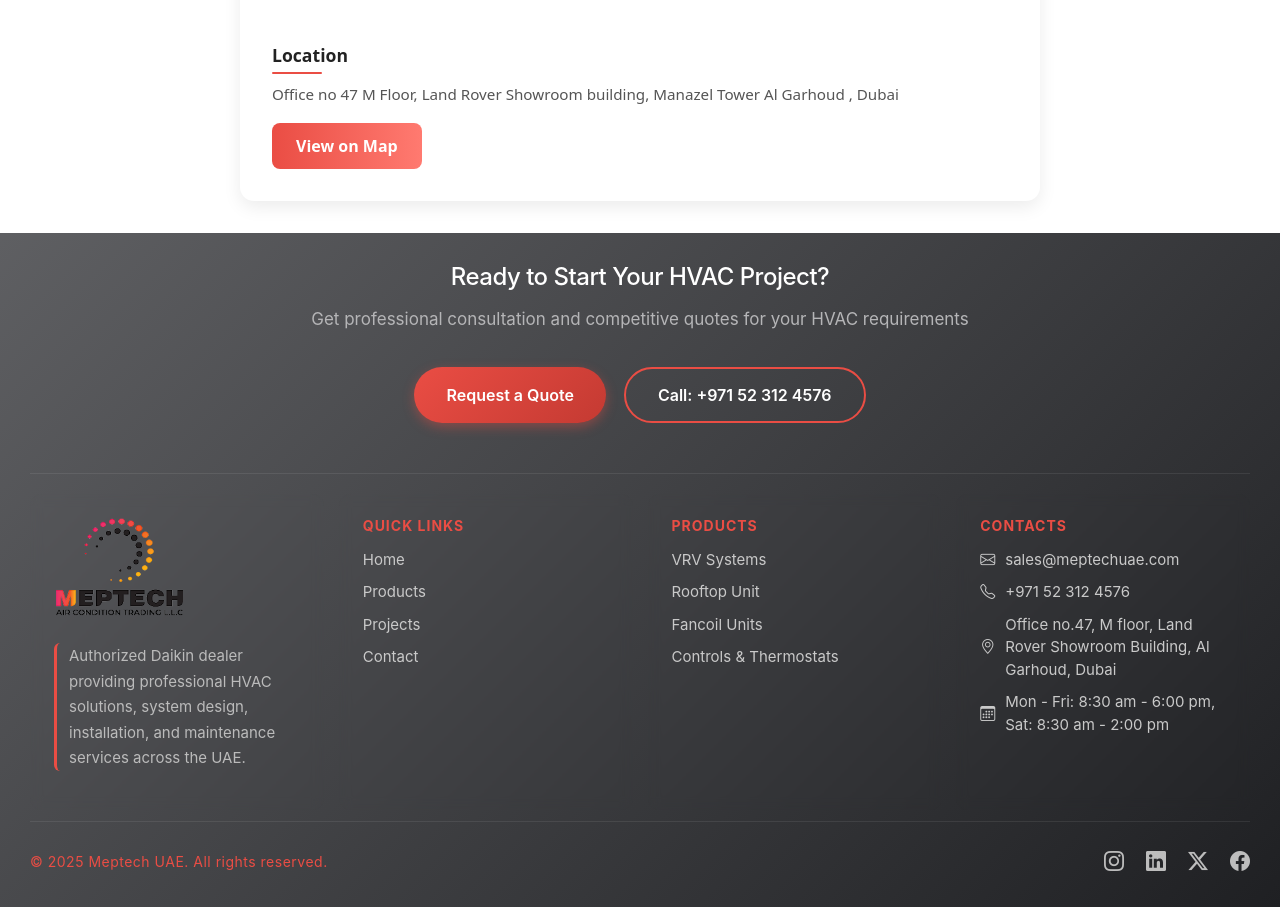
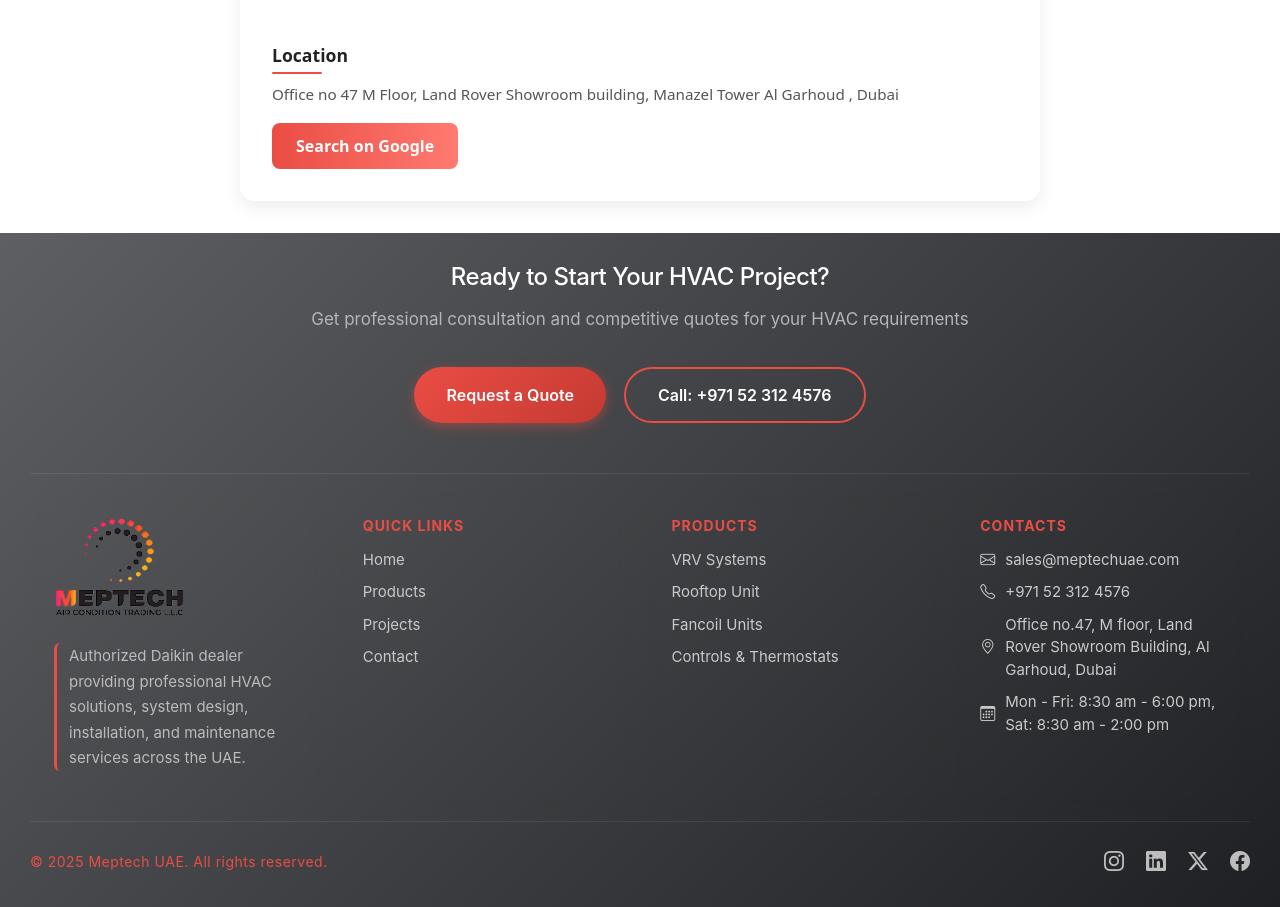
Before and after one commit to meptech308-lgtm/landing-page, an Angular app: page /contact in a window 1280 px wide. Shown: the part 1780-2687 px from the top of the page. Built offline with nearby package versions, Linux system fonts and the light colour scheme.

Commit message:
button change

```diff
--- a/src/app/components/contact/contact.component.css
+++ b/src/app/components/contact/contact.component.css
@@ -164,6 +164,25 @@ textarea.form-control {
     box-shadow: 0 6px 12px rgba(234, 77, 68, 0.25);
 }
 
+.location .val .view-map-link {
+    display: inline-block;
+    text-align: center;
+    background: linear-gradient(90deg, #EA4D44, #ff7a70);
+    color: #fff;
+    padding: 0.7rem 1.5rem;
+    border: none;
+    border-radius: 8px;
+    cursor: pointer;
+    font-weight: 600;
+    text-decoration: none;
+    transition: transform 0.2s ease, box-shadow 0.3s ease;
+}
+
+.location .val .view-map-link:hover {
+    transform: translateY(-2px);
+    box-shadow: 0 6px 12px rgba(234, 77, 68, 0.25);
+}
+
 @media (max-width: 768px) {
     .row {
         flex-direction: column;
--- a/src/app/components/contact/contact.component.html
+++ b/src/app/components/contact/contact.component.html
@@ -106,7 +106,10 @@
                     Land Rover Showroom building, Manazel Tower
                     Al Garhoud , Dubai
                 </p>
-                <button (click)="openMap()">View on Map</button>
+                <a href="https://share.google/wiHKuxZiVfYb826jz" target="_blank" rel="noopener noreferrer"
+                    class="view-map-link">
+                    Search on Google
+                </a>
             </div>
         </div>
     </div>
--- a/src/app/components/contact/contact.component.ts
+++ b/src/app/components/contact/contact.component.ts
@@ -2,10 +2,11 @@ import { Component } from '@angular/core';
 import { BannerComponent } from "../../shared/banner/banner.component";
 import { FormBuilder, FormGroup, ReactiveFormsModule, Validators } from '@angular/forms';
 import { CommonModule } from '@angular/common';
+import { RouterModule } from '@angular/router';
 
 @Component({
   selector: 'app-contact',
-  imports: [BannerComponent, ReactiveFormsModule, CommonModule],
+  imports: [BannerComponent, ReactiveFormsModule, CommonModule, RouterModule],
   templateUrl: './contact.component.html',
   styleUrl: './contact.component.css'
 })
@@ -47,7 +48,7 @@ Project Details: ${formValues.details}`;
   }
 
   openMap() {
-    const mapUrl = 'https://maps.app.goo.gl/2wPdFbUEN1iMPjxX6';
+    const mapUrl = 'https://share.google/wiHKuxZiVfYb826jz';
     window.open(mapUrl, '_blank');
   }
 
```
